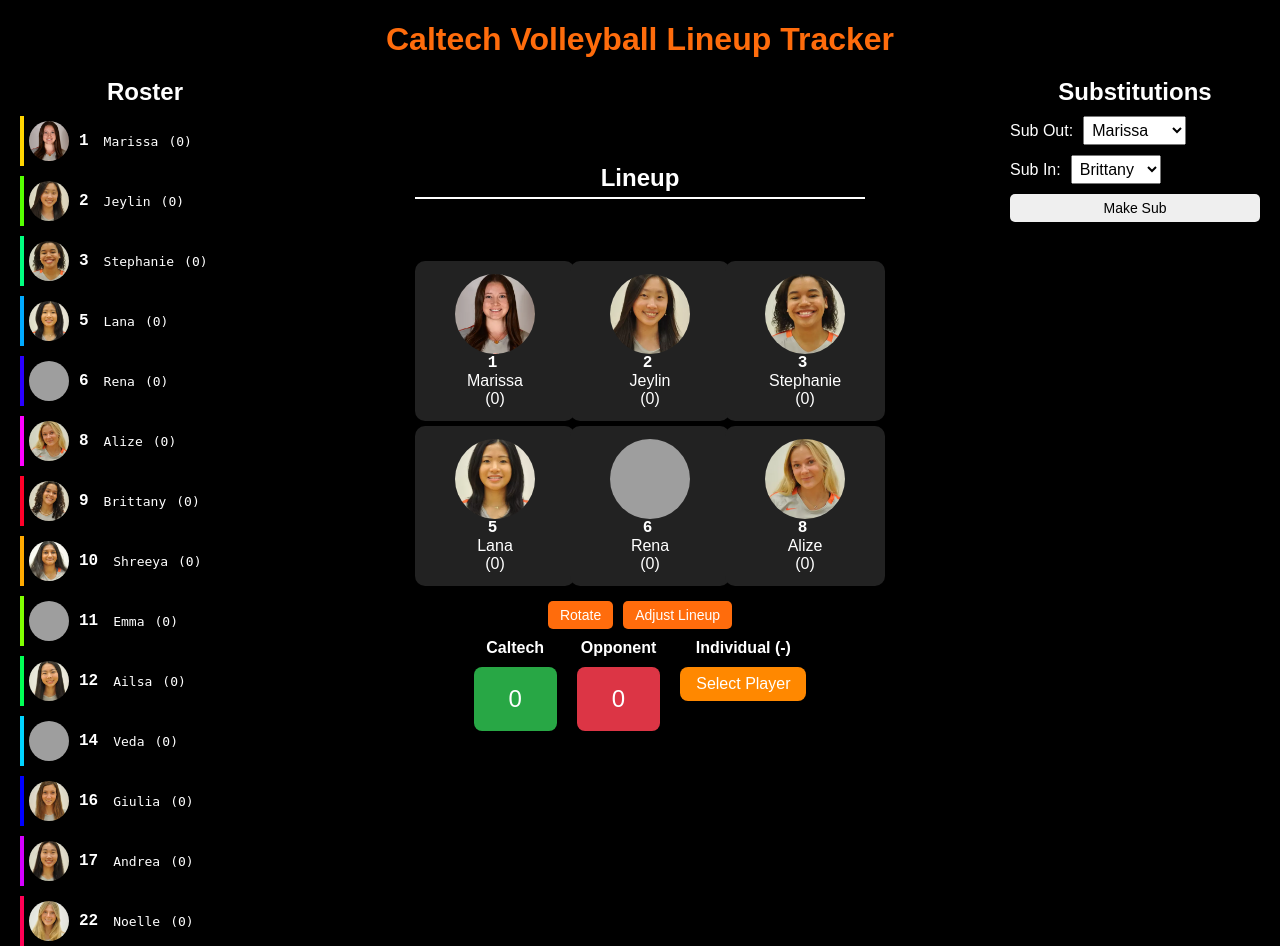
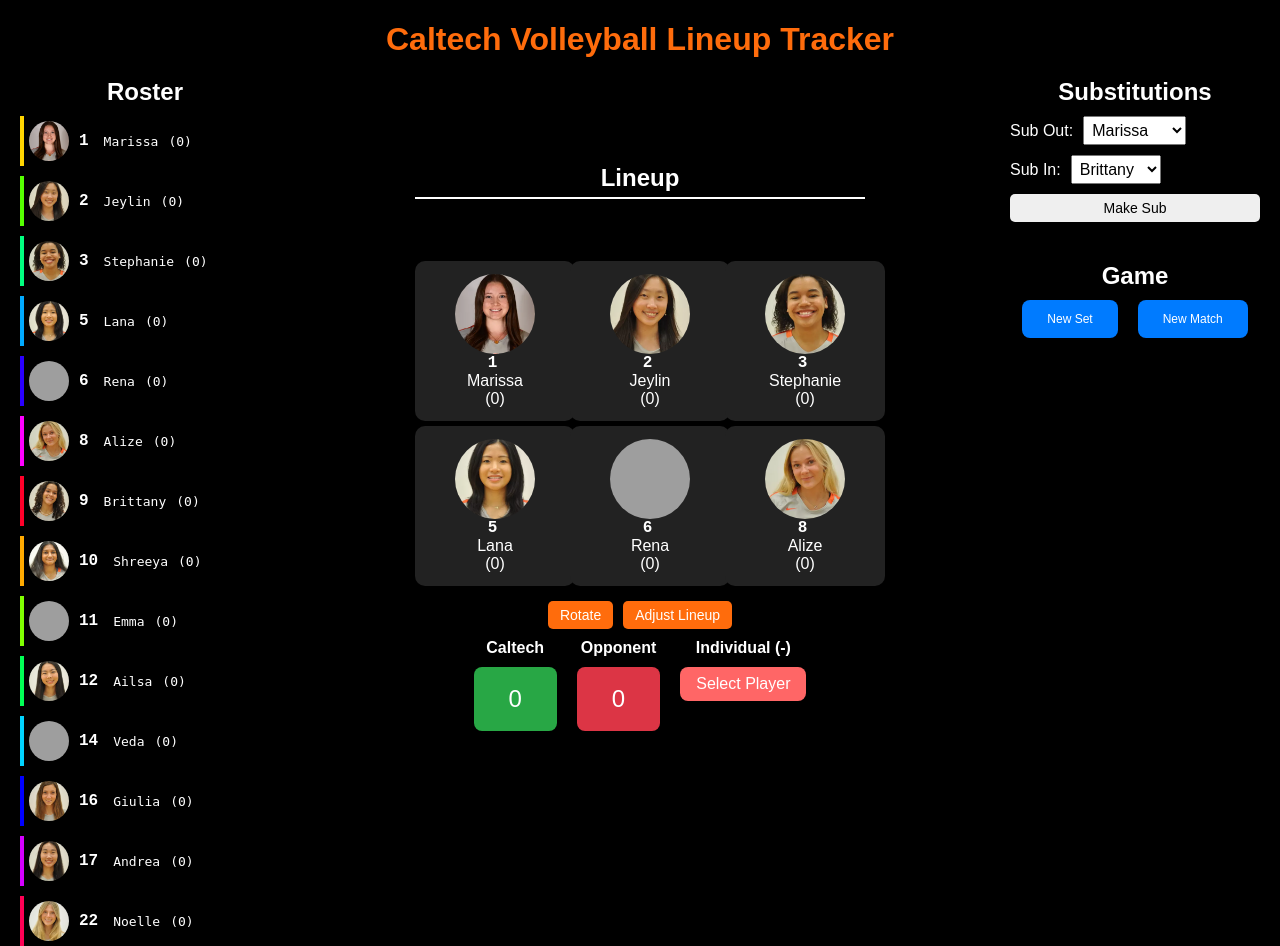
Before and after one commit to marissatill/Volleyball-Point-Differential-App, a Flask app: page / in a window 1280 px wide. Run offline with Flask 3, Linux system fonts and the light colour scheme; grey boxes are pictures that could not be loaded.

Commit message:
new set, new match added

```diff
--- a/app.py
+++ b/app.py
@@ -84,5 +84,29 @@ def update_court():
             on_court = new_order
     return ("", 204)
 
+@app.route("/new_set", methods=["POST"])
+def new_set():
+    global green_clicks, red_clicks
+    green_clicks = 0
+    red_clicks = 0
+    return jsonify({
+        "green_clicks": green_clicks,
+        "red_clicks": red_clicks,
+        "roster": roster_data  # scores remain unchanged
+    })
+
+@app.route("/new_match", methods=["POST"])
+def new_match():
+    global green_clicks, red_clicks
+    green_clicks = 0
+    red_clicks = 0
+    for p in roster_data:
+        p["score"] = 0
+    return jsonify({
+        "green_clicks": green_clicks,
+        "red_clicks": red_clicks,
+        "roster": roster_data
+    })
+
 if __name__ == "__main__":
     app.run(debug=True)
--- a/templates/index.html
+++ b/templates/index.html
@@ -102,7 +102,8 @@ button#adjustLineupBtn.active { outline: 3px solid #FF6C0C; }
       <div style="display:flex; flex-direction:column; align-items:center; gap:5px;">
         <div style="text-align:center; font-weight:bold; margin-bottom:5px;">Individual (-)</div>
         <button type="button" id="individualBtn"
-                style="font-size:16px; padding:8px 16px; background:#ff8800; color:white; border-radius:8px; border:none; cursor:pointer;">
+                style="font-size:16px; padding:8px 16px; background:#FF6666; color:white; border-radius:8px; border:none; cursor:pointer;"
+                onclick="toggleIndividual()">
           Select Player
         </button>
       </div>
@@ -123,10 +124,24 @@ button#adjustLineupBtn.active { outline: 3px solid #FF6C0C; }
       </div>
       <button type="submit">Make Sub</button>
     </form>
+
+    <!-- Game -->
+  <div class="game-section" style="margin-top:20px; text-align:center;">
+    <h2>Game</h2>
+    <div style="display:flex; justify-content:center; gap:20px; margin-top:10px;">
+      <button type="button" id="newSetBtn"
+              style="font-size:12px; padding:12px 25px; background:#007bff; color:white; border-radius:8px; border:none; cursor:pointer;">
+        New Set
+      </button>
+      <button type="button" id="newMatchBtn"
+              style="font-size:12px; padding:12px 25px; background:#007bff; color:white; border-radius:8px; border:none; cursor:pointer;">
+        New Match
+      </button>
+    </div>
+  </div>
+
   </div> <!-- /.subs -->
-
 </div> <!-- /.container -->
-
 
 <script>
 // ------------------ GLOBAL ------------------
@@ -270,22 +285,53 @@ courtContainer.addEventListener('click', async (e) => {
   }
 
   // Handle individual (-)
-  if(individualMode){
+  if(individualActive){
     const idx = parseInt(div.dataset.index);
     const player = onCourtGlobal[idx];
 
     await updateCourtPoints(-1, [player.name]);
 
-    individualMode = false;
+    // Reset button highlight after selection
+    individualActive = false;
+    document.getElementById('individualBtn').style.outline = 'none';
     courtContainer.classList.remove('adjust-active');
   }
 });
 
 // ------------------ INDIVIDUAL MODE BUTTON ------------------
-let individualMode = false;
+let individualActive = false;
 document.getElementById('individualBtn').addEventListener('click', () => {
-  individualMode = true;
-  courtContainer.classList.add('adjust-active');
+  individualActive = !individualActive;
+  const btn = document.getElementById('individualBtn');
+  if(individualActive){
+    btn.style.outline = '3px solid #FF6C0C'; // Highlight active
+    courtContainer.classList.add('adjust-active');
+  } else {
+    btn.style.outline = 'none';
+    courtContainer.classList.remove('adjust-active');
+  }
+});
+
+// ------------------ NEW SET / MATCH ------------------
+document.getElementById('newSetBtn').addEventListener('click', async () => {
+  const res = await fetch('/new_set', { method:'POST' });
+  const data = await res.json();
+
+  // Only reset green/red clicks (points)
+  greenClicks = data.green_clicks;
+  redClicks = data.red_clicks;
+  updateCourtUI({on_court:onCourtGlobal, roster:rosterGlobal});
+});
+
+document.getElementById('newMatchBtn').addEventListener('click', async () => {
+  const res = await fetch('/new_match', { method:'POST' });
+  const data = await res.json();
+
+  // Reset everything: scores on roster + green/red clicks
+  rosterGlobal = data.roster;
+  greenClicks = data.green_clicks;
+  redClicks = data.red_clicks;
+  updateCourtUI({on_court:onCourtGlobal, roster:rosterGlobal});
 });
 
 // ------------------ INITIAL RENDER ------------------
```
